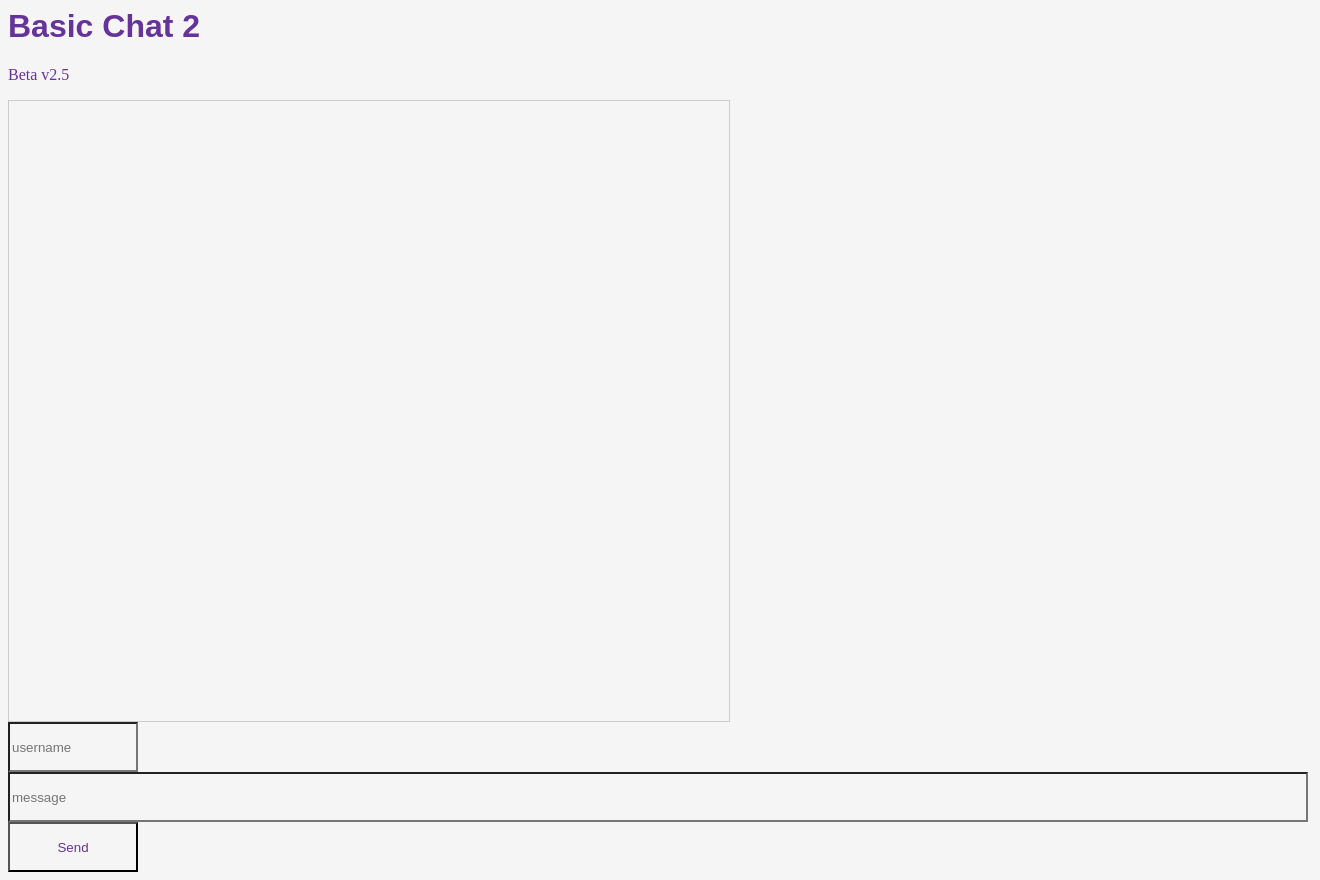
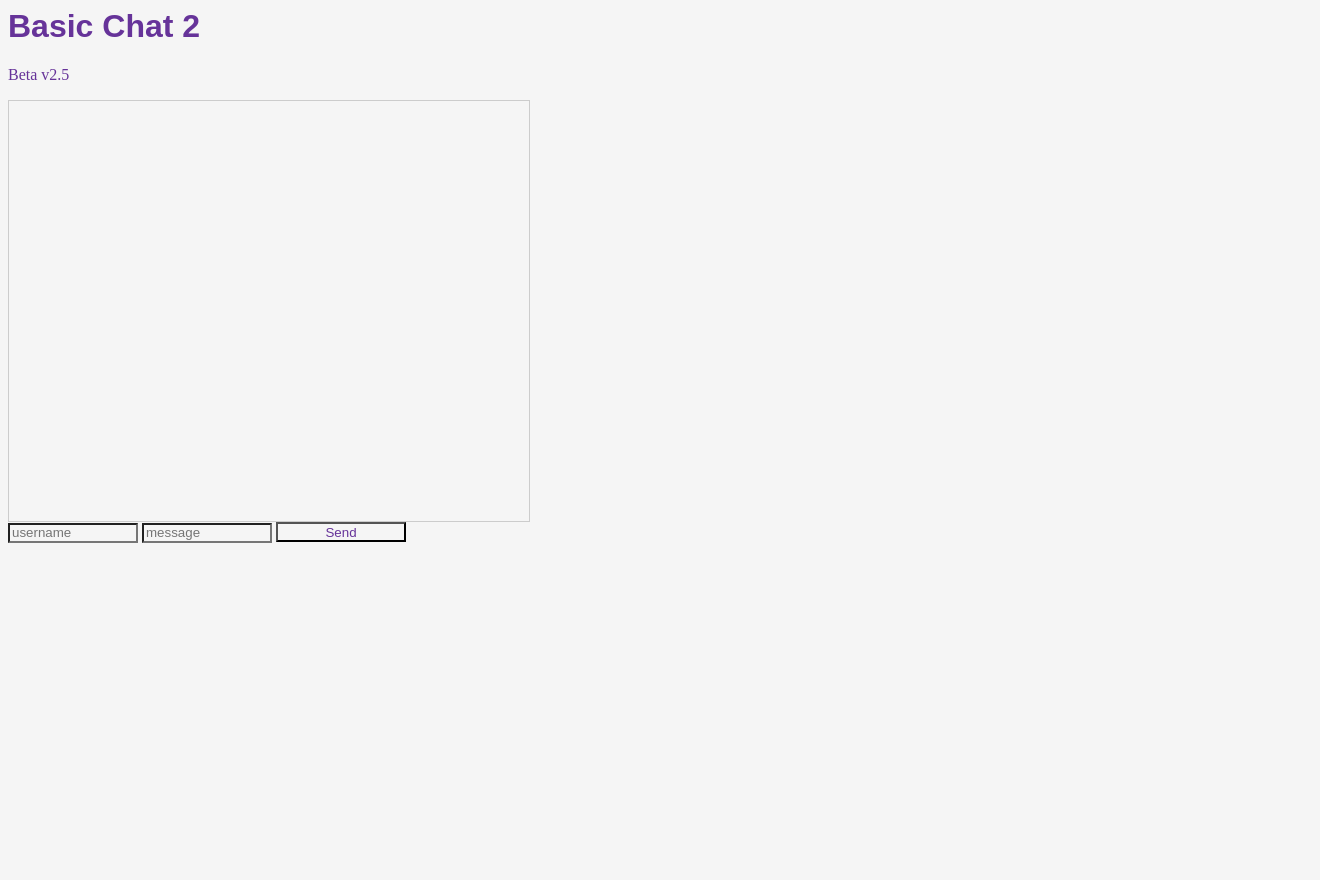
Before and after one commit to benjicurtis/basic-chat, a Flask app: page / in a window 1320 px wide. After the commit the page ends 543 px from the top, so only its background shows below. Run offline with Flask 3, Linux system fonts and the light colour scheme; data that the repository does not hold is empty.

Commit message:
Adjust chatbox size and input/button styles
Updated chatbox dimensions and input/button styles.

```diff
--- a/chat2/templates/index.html
+++ b/chat2/templates/index.html
@@ -5,10 +5,10 @@
 <body style="background-color: whitesmoke;">
     <h1 style="color: rebeccapurple; font-family: Arial, sans-serif;">Basic Chat 2</h1>
     <p style="color: rebeccapurple">Beta v2.5</p>
-    <div id="chatbox" style="width: 700px; height: 600px; border: 1px solid #ccc; overflow-y: scroll; padding: 10px; color: rebeccapurple; font-family: Arial, sans-serif;"></div>
-    <input style="width: 130px; height: 50px; background-color: whitesmoke; color: rebeccapurple;" type="text" id="usernameInput" autocomplete="off" placeholder="username">
-    <input style="width: 1300px; height: 50px; background-color: whitesmoke; color: rebeccapurple;" type="text" id="messageInput" autocomplete="off" placeholder="message">
-    <button style="width: 130px; height: 50px; background-color: whitesmoke; color: rebeccapurple;" onclick="sendMessage()">Send</button>
+    <div id="chatbox" style="width: 500px; height: 400px; border: 1px solid #ccc; overflow-y: scroll; padding: 10px; color: rebeccapurple; font-family: Arial, sans-serif;"></div>
+    <input style="width: 130px; height: 20px; background-color: whitesmoke; color: rebeccapurple;" type="text" id="usernameInput" autocomplete="off" placeholder="username">
+    <input style="width: 130px; height: 20px; background-color: whitesmoke; color: rebeccapurple;" type="text" id="messageInput" autocomplete="off" placeholder="message">
+    <button style="width: 130px; height: 20px; background-color: whitesmoke; color: rebeccapurple;" onclick="sendMessage()">Send</button>
     <script>
         const chatbox = document.getElementById("chatbox");
         function sendMessage() {
```
